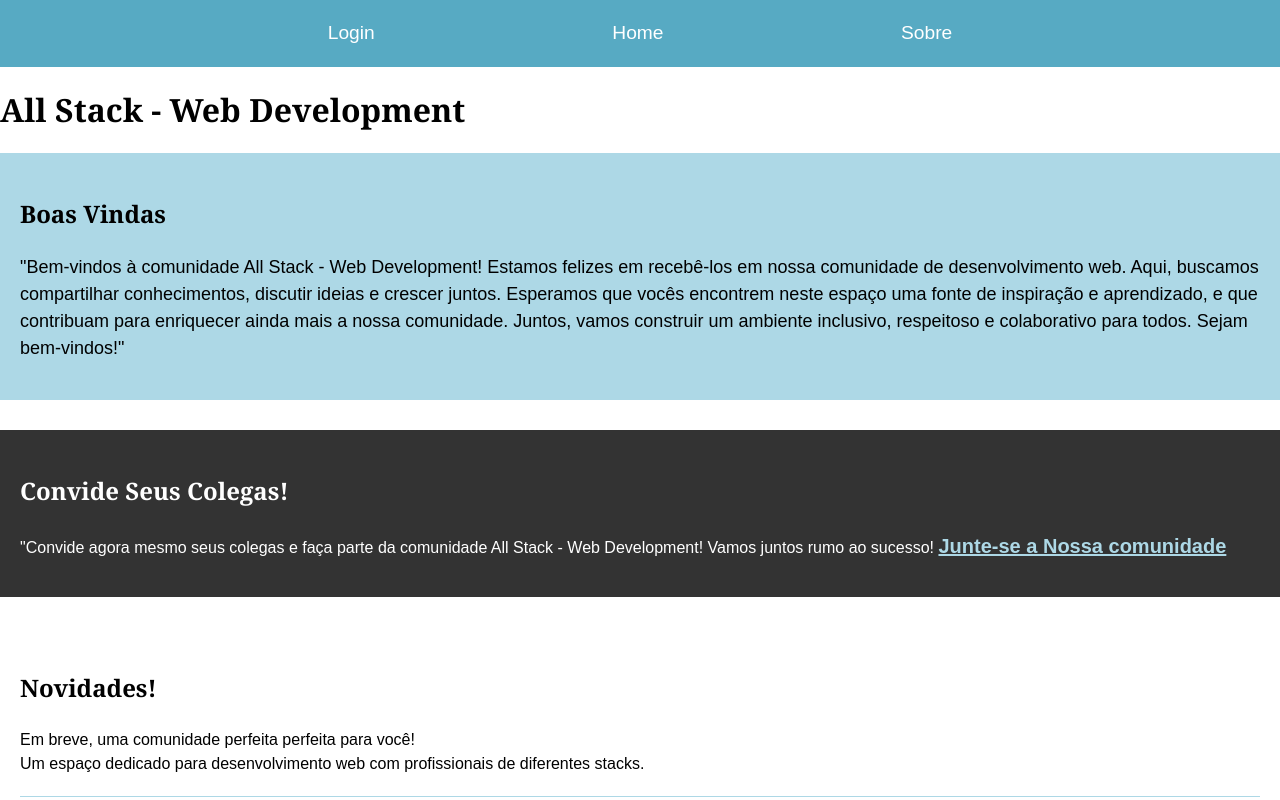
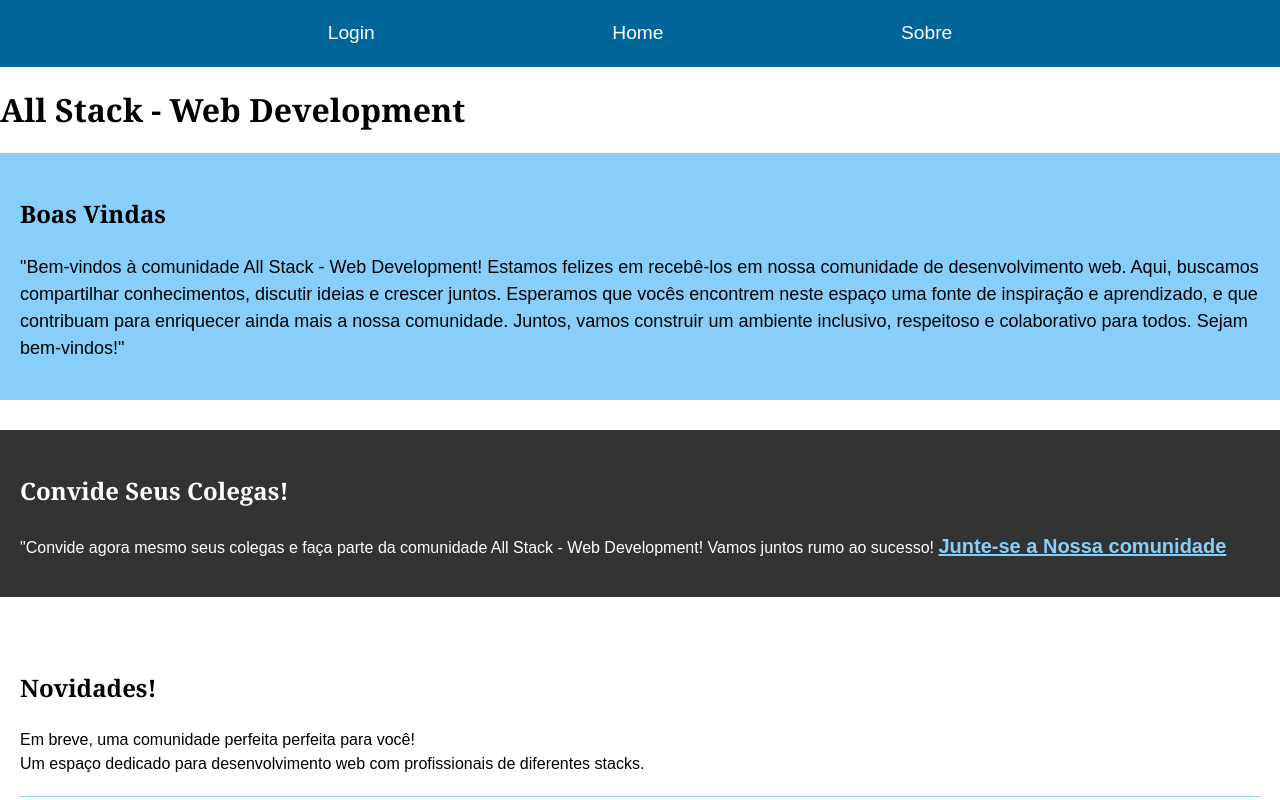
Before and after one commit to GkIgor/allstack-regras, a plain HTML site: page index.html in a window 1280 px wide. Shown: the top 800 px of the page. Drawn offline with Linux system fonts and the light colour scheme.

Commit message:
Nav modificada

```diff
--- a/style/nav.css
+++ b/style/nav.css
@@ -1,9 +1,16 @@
+:root {
+  --azul-claro: #87CEFA;
+  --azul-claro-transparente: #ADD8E6;
+  --verde-musgo: rgba(15, 134, 170, 0.699);
+  --azul-mais-escuro: #006699;
+  --azul: #005577;
+}
+
 .navbar {
   display: flex;
   justify-content: space-between;
   align-items: center;
-  background-color: rgba(15, 134, 170, 0.699);
-  color: #fff;
+  background-color: var(--azul-mais-escuro);
   padding: 0.8em;
 }
 
@@ -102,7 +109,7 @@
 
   .nav-item a:hover {
     text-decoration: none;
-    background-color: rgb(33, 73, 73);
+    background-color: var(--azul);
     color: #fff;
 
   }
```
